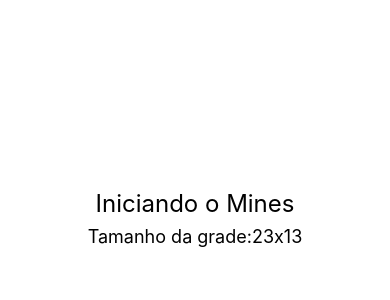
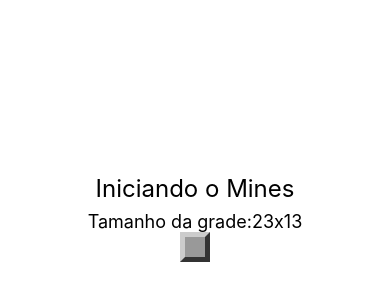
Before and after one commit to paulorcv/mines, a React Native app: screen / in a window 390 px wide. Shown: the part 204-504 px from the top of the page. Built offline with nearby package versions, Linux system fonts and the light colour scheme.

Commit message:
Field component

```diff
--- a/App.js
+++ b/App.js
@@ -1,6 +1,7 @@
 import React, { Component } from 'react';
 import { StyleSheet, View, Text } from 'react-native';
 import params from './src/params';
+import Field from './src/components/Field';
 
 class App extends Component {
   render() {
@@ -11,6 +12,7 @@
           Tamanho da grade:
           {params.getRowsAmount()}x{params.getColumnsAmount()}
         </Text>
+        <Field />
       </View>
     );
   }
--- /dev/null
+++ b/src/components/Field.js
@@ -0,0 +1,26 @@
+import React from 'react';
+import { View, StyleSheet } from 'react-native';
+import params from '../params';
+
+export default props => {
+  const styleField = [styles.field];
+  // todo: outros estilos aqui
+  if (styleField.length === 1) styleField.push(styles.regular);
+
+  return <View style={styleField} />;
+};
+
+const styles = StyleSheet.create({
+  field: {
+    height: params.blockSize,
+    width: params.blockSize,
+    borderWidth: params.borderSize,
+  },
+  regular: {
+    backgroundColor: '#999',
+    borderLeftColor: '#CCC',
+    borderTopColor: '#CCC',
+    borderRightColor: '#333',
+    borderBottomColor: '#333',
+  },
+});
```
